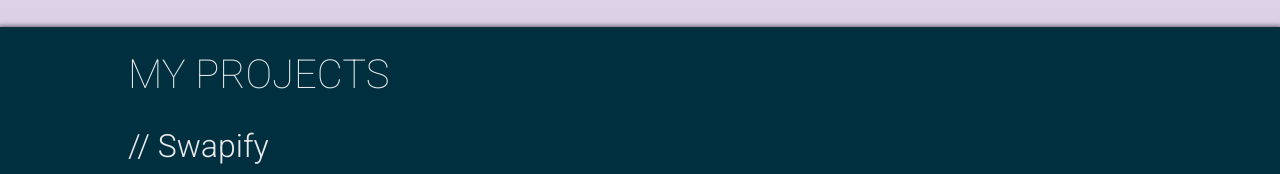
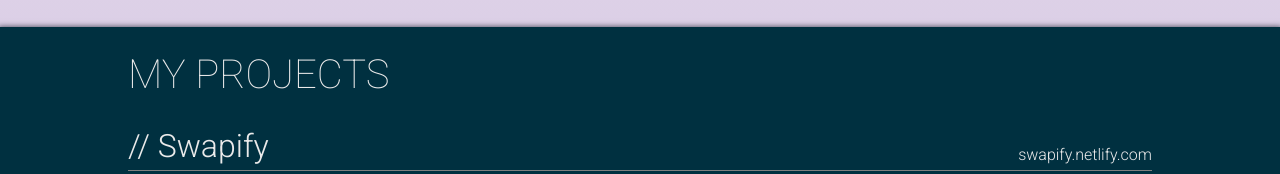
Before and after one commit to tstirtz/Portfolio, a plain HTML site: page index.html in a window 1280 px wide. Shown: the part 773-947 px from the top of the page. Drawn offline with nearby package versions, Linux system fonts and the light colour scheme.

Commit message:
Adjust positioning of projects-sub-header elements

```diff
--- a/main.css
+++ b/main.css
@@ -94,14 +94,17 @@ h3{
   margin-bottom: 60px;
 }
 .projects-sub-header{
+  display: flex;
+  justify-content: space-between;
+  align-items: center;
   border-bottom: 1px solid grey;
 }
 a{
   display: inline-block;
+  align-self: flex-end;
+  margin-bottom: 5px;
   text-decoration: none;
   font-weight: 300;
-  margin-top: 5px;
-  margin-bottom: 5px;
   color: #eaeaea;
 }
 .project-summary{
```
